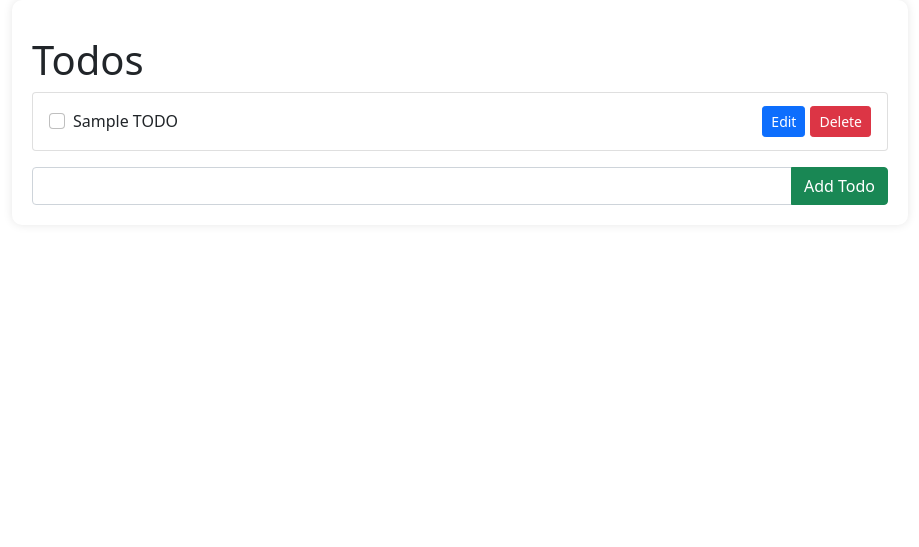
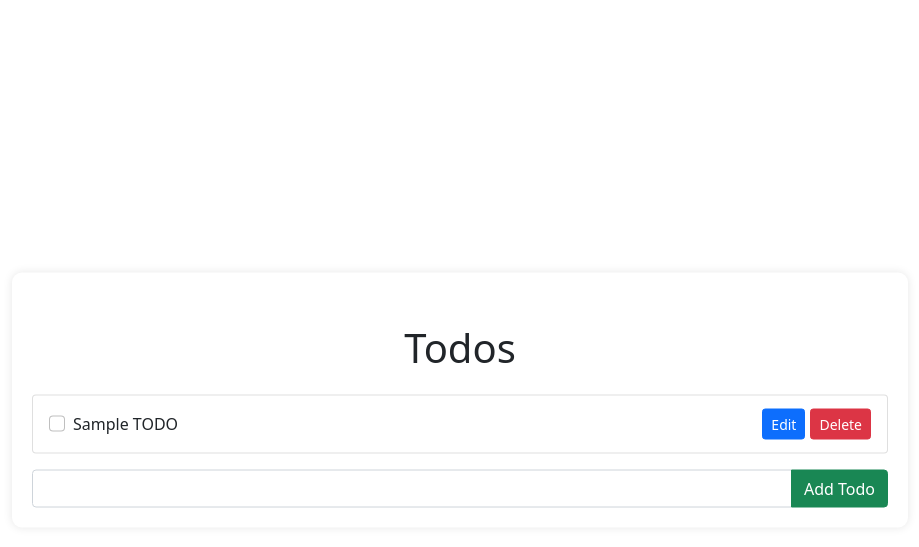
Before and after one commit to NathanielJames97/simple-TODO, a Flask app: page / in a window 1280 px wide. Shown: the top 547 px of the page, without its empty margins (180-1099 px from the left). Run offline with Flask 3, Linux system fonts and the light colour scheme; some libraries are stand-ins or nearby versions.

Commit message:
Style updates and changes

```diff
--- a/static/css/index.css
+++ b/static/css/index.css
@@ -9,6 +9,34 @@ a.btn.btn-primary.btn-sm.ml-2 {
     margin: 5px;
   }
 
-  .list-group-item.done {
+/* CSS to style the list item when checkbox is checked */
+.list-group-item.checked {
     background-color: rgba(144, 238, 144, 0.5); /* Pale low opacity green */
 }
+
+.todo-form {
+    position: fixed;
+    top: 50%;
+    left: 50%;
+    transform: translate(-50%, -50%);
+    width: 70%; /* Adjust the width as needed */
+}
+
+/* Add transition for smooth animations */
+.list-group-item {
+    transition: background-color 0.3s ease;
+}
+
+/* Style the list item when checkbox is checked */
+.list-group-item.checked {
+    background-color: rgba(144, 238, 144, 0.5); /* Pale low opacity green */
+}
+
+.todo-title {
+    align-self: center;
+    text-align: center;
+    padding: 15px;
+}
+input.form-check-input:checked {
+    background-color: darkgreen;
+  }
--- a/templates/index.html
+++ b/templates/index.html
@@ -4,10 +4,12 @@
     <title>Simple TODO app</title>
     <link rel="stylesheet" href="{{ url_for('static', filename='css/bootstrap.min.css') }}">
     <link rel="stylesheet" href="{{ url_for('static', filename='css/index.css') }}">
+    <link rel="stylesheet" href="https://cdnjs.cloudflare.com/ajax/libs/animate.css/4.1.1/animate.min.css">
+
 </head>
 <body>
     <div class="container todo-form">
-        <h1 class="mt-3">Todos</h1>
+        <h1 class="mt-3 todo-title">Todos</h1>
         <ul class="list-group">
             {% for todo in todos %}
             <li class="list-group-item d-flex align-items-center {% if todo['done'] %}done{% endif %}">
@@ -18,6 +20,8 @@
                 <a href="{{ url_for('edit', index=loop.index0) }}" class="btn btn-primary btn-sm ml-2">Edit</a>
                 <a href="{{ url_for('delete', index=loop.index0) }}" class="btn btn-danger btn-sm ml-2">Delete</a>
             </li>
+
+
             {% endfor %}
         </ul>
         <form action="{{ url_for('add') }}" method="post" class="mt-3">
@@ -55,6 +59,68 @@
             });
         });
     });
+
+    document.addEventListener('DOMContentLoaded', function() {
+    var checkboxes = document.querySelectorAll('.form-check-input');
+    checkboxes.forEach(function(checkbox) {
+        checkbox.addEventListener('change', function() {
+            var listItem = this.closest('.list-group-item');
+            if (this.checked) {
+                listItem.classList.add('checked');
+            } else {
+                listItem.classList.remove('checked');
+            }
+        });
+    });
+});
+document.addEventListener('DOMContentLoaded', function() {
+    var checkboxes = document.querySelectorAll('.form-check-input');
+    checkboxes.forEach(function(checkbox) {
+        checkbox.addEventListener('change', function() {
+            var listItem = this.closest('.list-group-item');
+            if (this.checked) {
+                listItem.classList.add('checked');
+                // Add animation class
+                listItem.classList.add('animate__fadeIn');
+            } else {
+                listItem.classList.remove('checked');
+            }
+        });
+    });
+});
+    // JavaScript to load and save the checked state and background color of TODO items using browser local storage
+    document.addEventListener('DOMContentLoaded', function () {
+        var checkboxes = document.querySelectorAll('.form-check-input');
+        checkboxes.forEach(function (checkbox, index) {
+            var todoKey = 'todo_' + index;
+            var listItem = checkbox.closest('.list-group-item');
+
+            // Load the checked state from local storage
+            var isChecked = localStorage.getItem(todoKey) === 'true';
+            checkbox.checked = isChecked;
+
+            // Load the background color state from local storage
+            var backgroundColor = localStorage.getItem(todoKey + '_background');
+            if (backgroundColor) {
+                listItem.style.backgroundColor = backgroundColor;
+            }
+
+            // Event listener to save the checked state and background color to local storage when checkbox changes
+            checkbox.addEventListener('change', function () {
+                localStorage.setItem(todoKey, checkbox.checked);
+                if (checkbox.checked) {
+                    listItem.style.backgroundColor = 'rgba(144, 238, 144, 0.5)';
+                    localStorage.setItem(todoKey + '_background', 'rgba(144, 238, 144, 0.5)');
+                } else {
+                    listItem.style.backgroundColor = '';
+                    localStorage.removeItem(todoKey + '_background');
+                }
+                this.closest('form').submit();
+            });
+        });
+    });
+</script>
+
 </script>
 
 
```
